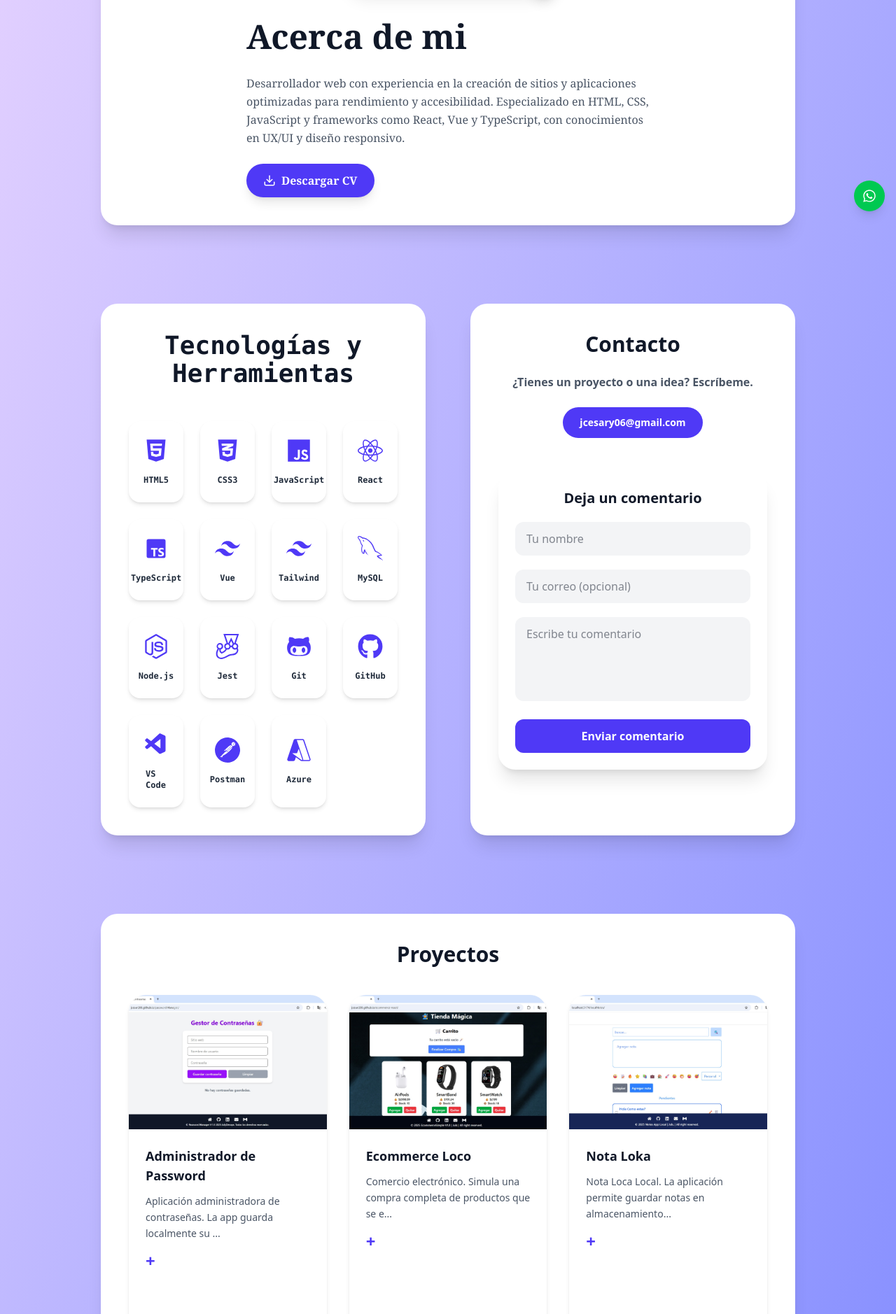
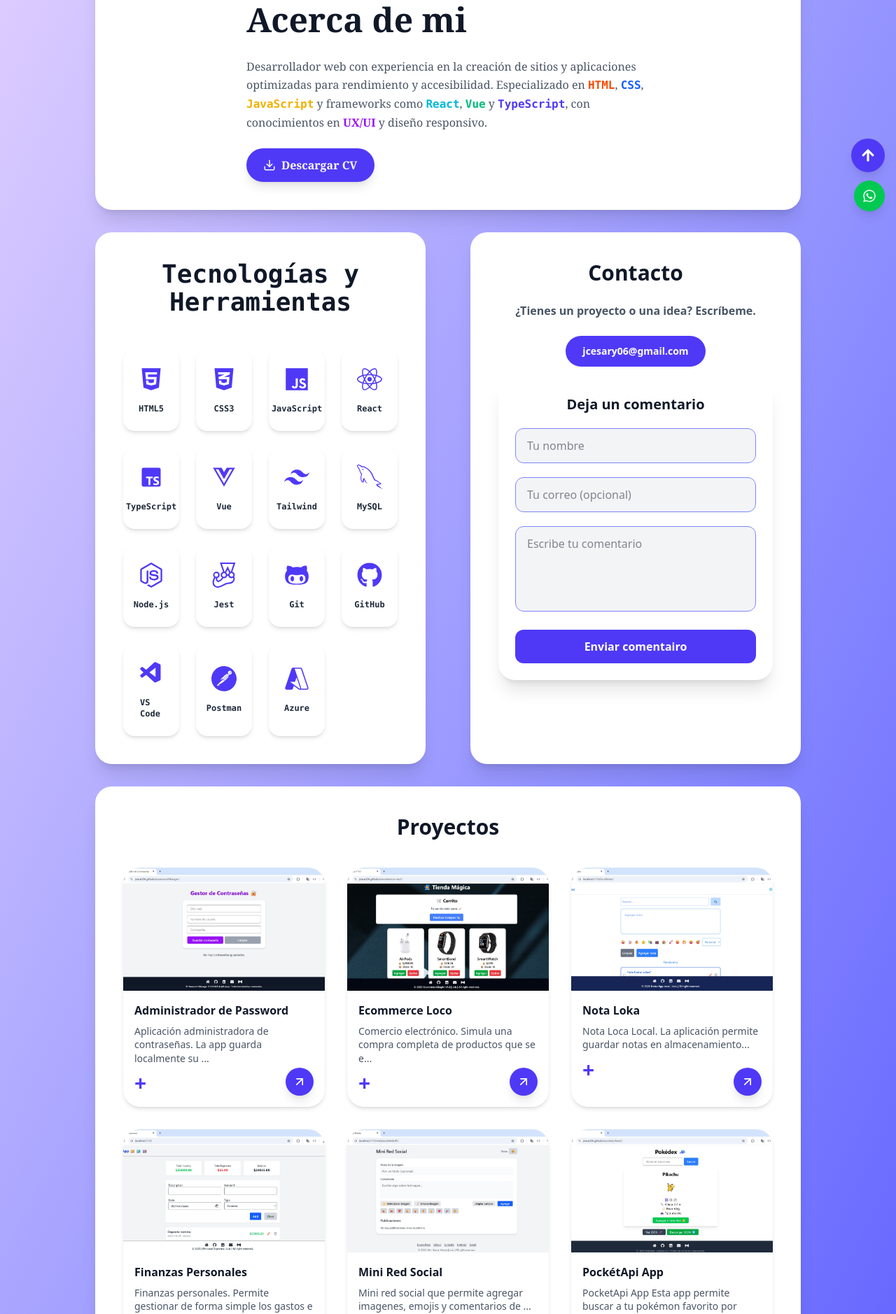
Before and after one commit to JCesar206/myPersonalBlog, a React (Vite) app: page / in a window 1280 px wide. Shown: the part 474-2352 px from the top of the page at 70% size. Built offline with nearby package versions, Linux system fonts and the light colour scheme; the HTML template or start-up script is replaced by a standard one.

Commit message:
Se actualizan componentes UI y se añaden componentes BackToTop

```diff
--- a/src/App.jsx
+++ b/src/App.jsx
@@ -19,7 +19,7 @@ function App() {
   }, [darkMode]);
 
   return (
-    <div className="font-inter bg-gradient-to-br from-purple-200 to-indigo-400">
+    <div className="font-sans text-gray-800 dark:text-gray-200 bg-gradient-to-br from-purple-200 to-indigo-500">
       <div className="flex items-center flex-col dark:bg-black">
 
         <Navbar
@@ -29,9 +29,9 @@ function App() {
           darkMode={darkMode}
         />
 
-        <div className="h-32" />
+        <div className="h-26" />
 
-        <main className="max-w-5xl mx-auto px-4 space-y-28">
+        <main className="max-w-5xl mx-auto px-2 space-y-8">
 
           {/* ABOUT – editorial / serif */}
           <Section id="hero" className="font-serif">
@@ -42,26 +42,26 @@ function App() {
           <div className="grid grid-cols-1 md:grid-cols-2 gap-16">
 
             {/* TECHNOLOGIES – tech / mono */}
-            <Section id="tech" className="font-mono">
+            <Section id="tech" className="font-mono dark:bg-gray-300/70">
               <Technologies language={language} />
             </Section>
 
             {/* CONTACT – clean / sans */}
             <Section id="contact" className="font-sans">
               <Contact language={language}/>
-              <ContactForm/>
+              <ContactForm language={language}/>
             </Section>
 
           </div>
 
           {/* PROJECTS – bold / modern */}
-          <Section id="projects" className="font-sans">
+          <Section id="projects" className="font-sans dark:bg-gray-300/70">
             <Projects language={language} />
           </Section>
 
         </main>
 
-        <div className="mt-32">
+        <div className="mt-10">
           <Footer />
         </div>
 
--- /dev/null
+++ b/src/components/BackToTop.jsx
@@ -0,0 +1,17 @@
+import { FaArrowUp } from "react-icons/fa";
+
+export default function BackToTop() {
+	const handleClick = () => {
+		window.scrollTo({ top: 0, behavior: "smooth" });
+	};
+
+	return (
+		<button
+			onClick={handleClick}
+			aria-label="Back to top"
+			className="fixed bottom-20 right-4 z-50 h-12 w-12 rounded-full bg-indigo-600 text-white flex items-center justify-center shadow-lg hover:bg-indigo-950 transition cursor-pointer"
+		>
+			<FaArrowUp size={20}/>
+		</button>
+	);
+}
--- a/src/components/Card.jsx
+++ b/src/components/Card.jsx
@@ -1,4 +1,5 @@
 import { useState } from "react";
+import { FiArrowUpRight } from "react-icons/fi";
 
 export default function Card({ title, description, image, link, language }) {
   const [expanded, setExpanded] = useState(false);
@@ -6,45 +7,44 @@ export default function Card({ title, description, image, link, language }) {
   const shortText = description[language].slice(0, maxLength) + '...';
 
   return (
-    <article className="group bg-white dark:bg-gray-900 rounded-3xl overflow-hidden shadow-md hover:shadow-2xl transition-all duration-300">
+    <article className="group relative bg-white dark:bg-gray-900 rounded-3xl overflow-hidden shadow-md hover:shadow-2xl transition-all duration-300">
       {/*Image*/}
-      <div className="overflow-hidden">
+      <div className="relative overflow-hidden">
         <img
           src={image}
           alt={title[language]}
-          className="h-48 w-full object-cover transition-transform duration-500 group-hover:scale-110"
+          className="h-44 w-full object-cover transition-transform duration-500 group-hover:scale-110"
         />
       </div>
 
+      {/*Arrow CTA*/}
+      <a
+        href={link}
+        target="_blank"
+        rel="noopener noreferrer"
+        className="absolute bottom-4 right-4 flex items-center justify-center w-10 h-10 rounded-full bg-indigo-600 text-white shadow-lg hover:bg-indigo-950 transition"
+        aria-label="View project"
+      >
+        <FiArrowUpRight size={20}/>
+      </a>
+
       {/*Content*/}
-      <div className="flex flex-col justify-between flex-grow p-6 h-full">
-        <div className="space-y-3">
-          <h3 className="text-lg font-extrabold text-gray-900 dark:text-white">
+        <div className="p-4 space-y-2">
+          <h3 className="text-base font-extrabold text-gray-900 dark:text-white">
             {title[language]}
           </h3>
 
           <p className="text-sm text-gray-600 dark:text-gray-300
-          leading-relaxed">
+          leading-snug">
             {expanded ? description[language] : shortText}
           </p>
 
           <button
             onClick={() => setExpanded(!expanded)}
-            className="text-2xl font-bold text-indigo-600 hover:underline hover:font-extrabold cursor-pointer">
+            className="text-3xl font-bold text-indigo-600 hover:underline hover:font-extrabold hover:text-indigo-950 cursor-pointer">
             {expanded ? "-" : "+"}
           </button>
         </div>
-
-        {/*CTA*/}
-        <a
-          href={link}
-          target="_blank"
-          rel="noopener noreferrer"
-          className="mt-6 inline-flex items-center justify-center rounded-full px-5 py-2 text-sm font-bold bg-indigo-600 text-white hover:bg-indigo-700 transition"
-        >
-          {language === "es" ? "Ver proyecto" : "View project"}
-        </a>
-      </div>
     </article>
   );
 }
--- a/src/components/ContactForm.jsx
+++ b/src/components/ContactForm.jsx
@@ -2,7 +2,32 @@ import { useState, useEffect } from "react";
 
 const STORAGE_KEY = "portfolio-comments";
 
-export default function ContactForm() {
+const texts = {
+  es: {
+    title: "Deja un comentario",
+    name: "Tu nombre",
+    email: "Tu correo (opcional)",
+    message: "Escribe tu comentario",
+    sending: "Guardando...",
+    sent: "Comentario guardadado ✔",
+    submit: "Enviar comentairo",
+    comments: "Comentarios",
+  },
+  en: {
+    title: "Leave a coment",
+    name: "Your name",
+    email: "Your email (optional)",
+    message: "Write your comment",
+    sending: "Saving...",
+    sent: "Comment saved ✔",
+    submit: "Send comment",
+    comments: "Comments",
+  },
+};
+
+export default function ContactForm({ language = "es" }) {
+  const t = texts[language];
+
   const [form, setForm] = useState({
     name: "",
     email: "",
@@ -45,40 +70,40 @@ export default function ContactForm() {
   };
 
   return (
-    <div className="mt-12 space-y-10">
+    <section className="relative mt-4 space-y-10">
       {/*Form*/}
       <form
         onSubmit={handleSubmit}
         className="rounded-3xl bg-white dark:bg-gray-900 shadow-xl p-6 space-y-5">
           <h3 className="text-xl font-extrabold text-gray-900 dark:text-white text-center">
-            Deja un comentario
+            {t.title}
           </h3>
 
           <input
             type="text"
             name="name"
-            placeholder="Tu nombre"
+            placeholder={t.name}
             value={form.name}
             onChange={handleChange}
             required
-            className="w-full rounded-xl px-4 py-3 bg-gray-100 dark:bg-gray-800 text-gray-900 dark:text-white focus:outline focus:ring-2 focus:ring-indigo-500"
+            className="w-full rounded-xl border-1 border-indigo-400 px-4 py-3 bg-gray-100 dark:bg-gray-800 text-gray-900 dark:text-white focus:outline focus:ring-2 focus:ring-indigo-500"
           />
           <input
             type="email"
             name="email"
-            placeholder="Tu correo (opcional)"
+            placeholder={t.email}
             value={form.email}
             onChange={handleChange}
-            className="w-full rounded-xl px-4 py-3 bg-gray-100 dark:bg-gray-800 text-gray-900 dark:text-white focus:outline-none focus:ring-2 focus:ring-indigo-500"
+            className="w-full rounded-xl border-1 border-indigo-400 px-4 py-3 bg-gray-100 dark:bg-gray-800 text-gray-900 dark:text-white focus:outline-none focus:ring-2 focus:ring-indigo-500"
           />
           <textarea
             name="message"
-            placeholder="Escribe tu comentario"
+            placeholder={t.message}
             rows="4"
             value={form.message}
             onChange={handleChange}
             required
-            className="w-full rounded-xl px-4 py-3 bg-gray-100 dark:bg-gray-800 text-gray-900 dark:text-white resize-none focus:outline-none focus:ring-2 focus:ring-indigo-500"
+            className="w-full rounded-xl border-1 border-indigo-400 px-4 py-3 bg-gray-100 dark:bg-gray-800 text-gray-900 dark:text-white resize-none focus:outline-none focus:ring-2 focus:ring-indigo-500"
           />
 
           <button
@@ -86,7 +111,7 @@ export default function ContactForm() {
             disabled={status === "sending"}
             className="w-full rounded-xl bg-indigo-600 text-white font-bold py-3 hover:bg-indigo-700 transition disabled:opacity-60 cursor-pointer"
           >
-            {status === "sending" ? "Guardando..." : status === "sent" ? "Comentario guardado ✔" : "Enviar comentario"}
+            {status === "sending" ? t.sending : status === "sent" ? t.sent : t.submit}
           </button>
         </form>
 
@@ -94,7 +119,7 @@ export default function ContactForm() {
         {comments.length > 0 && (
           <div className="space-y-4">
             <h4 className="text-lg font-bold text-gray-900 dark:text-white">
-              Comentarios
+              {t.comments}
             </h4>
 
             {comments.map((c, i) => (
@@ -111,7 +136,7 @@ export default function ContactForm() {
               </div>
             ))}
           </div>
-      )}
-    </div>
+        )}
+    </section>
   );
 }
--- a/src/components/DownloadCV.jsx
+++ b/src/components/DownloadCV.jsx
@@ -1,14 +1,28 @@
 import { FiDownload } from "react-icons/fi";
+const texts = {
+	es: {
+		download: "Descargar CV",
+	},
+	en: {
+		download: "Download CV",
+	},
+};
 
-export default function DownloadCV() {
+export default function DownloadCV({ compact = false, language = "es" }) {
+	const t = texts[language];
+
 	return (
 		<a
 			href="/cvJulioCesarYanezMEnglish.pdf"
+			download
 			target="_blank"
 			rel="noopener noreferrer"
-			className="inline-flex items-center text-center gap-2 rounded-full bg-indigo-600 text-white px-6 py-3 font-bold shadow-lg hover:bg-indigo-700 transition">
+			className={`inline-flex items-center gap-2 font-bold transition
+				${compact ? "text-indigo-600 hover:text-indigo-800" :
+					"rounded-full bg-indigo-600 text-white px-6 py-3 shadow-lg hover:bg-indigo-700"
+				}`}>
 				<FiDownload size={18}/>
-				Descargar CV
+				{!compact && t.download}
 			</a>
 	);
 }
--- a/src/components/Footer.jsx
+++ b/src/components/Footer.jsx
@@ -4,7 +4,7 @@ import { SiGmail } from "react-icons/si";
 const Footer = () => {
 
 	return (
-	<footer className="w-full px-4 py-6">
+	<footer className="w-full px-4 py-4">
 	  <div className="w-full bg-white/80 dark:bg-gray-900/80 backdrop-blur-xl shadow-md rounded-full">
     	<div className="max-w-9xl mx-auto px-4 py-8 flex flex-col items-center gap-6">
 					{/*Social icons*/}
@@ -36,8 +36,7 @@ const Footer = () => {
         </a>
 			</div>
 			{/*Copyright*/}
-			<p className="text-sm text-gray-500 dark:text-gray-400 text-center font-bold">&copy; {new Date().getFullYear()} My Personal Blog. | Juls. |
-				All right reserved.</p>
+			<p className="text-sm text-gray-500 dark:text-gray-400 text-center font-bold">&copy; {new Date().getFullYear()} My Personal Blog. | Juls. | All right reserved.</p>
 			</div>
 		</div>
 		</footer>
--- a/src/components/Hero.jsx
+++ b/src/components/Hero.jsx
@@ -1,16 +1,35 @@
 import DowloadCV from "./DownloadCV";
+
+const techStyles = {
+	HTML: "font-mono font-bold text-orange-600",
+	CSS: "font-mono font-bold text-blue-600",
+	JavaScript: "font-mono font-bold text-yellow-500",
+	React: "font-mono font-bold text-cyan-500",
+	Vue: "font-mono font-bold text-emerald-500",
+	TypeScript: "font-mono font-bold text-indigo-600",
+	"UX/UI": "font-semibold text-purple-600",
+};
 
 export default function Hero({ language }) {
 	const title = language === "es" ? "Acerca de mi" : "About me";
 	const text = {
-		es: "Desarrollador web con experiencia en la creación de sitios y aplicaciones optimizadas para rendimiento y accesibilidad. Especializado en HTML, CSS, JavaScript y frameworks como React, Vue y TypeScript, con conocimientos en UX/UI y diseño responsivo.",
-		en: "Web developer with experience creating websites and applications optimized for performance and accessibility. Specialized in HTML, CSS, JavaScript, and frameworks such as React, Vue, and TypeScript, with knowledge of UX/UI and responsive design."
-	};
-
-	const cta = {
-		es: { primary: "Sobre mí", secondary: "Descargar CV"},
-		en: { primary: "About me", secondary: "Download CV"},
-	};
+  es: [
+    "Desarrollador web con experiencia en la creación de sitios y aplicaciones optimizadas para rendimiento y accesibilidad. Especializado en ",
+    "HTML",", ","CSS",", ","JavaScript",
+    " y frameworks como ",
+    "React",", ","Vue"," y ","TypeScript",
+    ", con conocimientos en ","UX/UI",
+    " y diseño responsivo.",
+  ],
+  en: [
+    "Web developer with experience creating websites and applications optimized for performance and accessibility. Specialized in ",
+    "HTML",", ","CSS",", ","JavaScript",
+    " and frameworks such as ",
+    "React",", ","Vue"," and ","TypeScript",
+    ", with knowledge of ","UX/UI",
+    " and responsive design.",
+  ],
+};
 
 	return (
 		<section
@@ -37,12 +56,16 @@ export default function Hero({ language }) {
 				</h1>
 
 				<p className="text-gray-600 dark:text-gray-800 leading-relaxed max-w-xl mx-auto md:mx-0">
-					{text[language]}
+					{text[language].map((part, i) => (
+						<span key={i} className={techStyles[part] || ""}>
+							{part}
+						</span>
+					))}
 				</p>
 
 				{/*CTA*/}
 				<div className="flex flex-col sm:flex-row gap-4 justify-center md:justify-start">
-					<DowloadCV/>
+					<DowloadCV language={language}/>
 				</div>
 			</div>
 		</section>
--- a/src/components/Navbar.jsx
+++ b/src/components/Navbar.jsx
@@ -45,8 +45,8 @@ useEffect(() => {
         </span>
 
         {/*Desktop Links*/}
-        <div className="hidden md:flex items-center gap-8 text-sm">
-          {["hero","tech","projects","contact","download"].map((key) => (
+        <div className="font-mono font-semibold hidden md:flex items-center gap-8 text-1xl">
+          {["hero","tech","projects","contact"].map((key) => (
             <a
               key={key}
               href={`#${key === "tech" ? "technologies" : key}`} className="font-medium text-gray-700 dark:text-gray-200 hover:bg-indigo-800 hover:text-white px-4 py-3 rounded-full transition">
@@ -85,7 +85,7 @@ useEffect(() => {
     {open && (
       <div className="fixed inset-0 z-40 bg-black/40 backdrop-blur-sm md:hidden">
         <div className="absolute top-24 left-1/2 -translate-x-1/2 w-[90%] bg-white dark:bg-gray-900 dark:text-white rounded-3xl shadow-2xl p-6 flex flex-col gap-5 text-center text-1xl">
-          {["hero","technologies","projects","contact","download"].map((id) => (
+          {["hero","technologies","projects","contact"].map((id) => (
             <a
               key={id}
               href={`#${id}`}
--- a/src/components/Projects.jsx
+++ b/src/components/Projects.jsx
@@ -1,7 +1,5 @@
-{/*el usuario puede colocar el sitio, usuario y contraseña. the user can enter the site, username and password and.*/}
-{/*que permite sumar articulos al carrito, suma la cantidad total y descuenta los articulos del stock o los devuelve segun sea el caso.  that allows you to add items to your cart, add up the total amount, and deduct items from stock or return them as appropriate. */}
-
 import Card from "../components/Card";
+import BackToTop from "./BackToTop";
 
 export default function Projects({ language }) {
 	const title = language === "es" ? "Proyectos" : "Projects";
@@ -66,6 +64,18 @@ export default function Projects({ language }) {
 		},
 		link: "https://jcesar206.github.io/miniSocialMediaTS/",
 	},
+	{
+	title: {
+		es: "PockétApi App",
+		en: "PocketApi App",
+	},
+	image: "./pocketApi01.jpg",
+	description: {
+		es: "PocketApi App Esta app permite buscar a tu pokémon favorito por nombre o número de identificador mostrando sus caracteristicas y hábilidades. Un pequeño viaje a la nostalgia.",
+		en: "PocketApi App This app lets you search for your favorite Pokémon by name or ID number, displaying its characteristics and abilities. A little trip down memory lane."
+	},
+		link: "https://jcesar206.github.io/pokeApiReact/",
+	},
 	];
 
 
@@ -80,6 +90,7 @@ export default function Projects({ language }) {
 					<Card key={p.title.es} {...p} language={language} />
 				))}
 				</div>
+				<BackToTop/>
 		</section>
 	);
 }
--- a/src/components/Technologies.jsx
+++ b/src/components/Technologies.jsx
@@ -1,4 +1,4 @@
-import { FaHtml5, FaCss3Alt, FaJs, FaReact, FaNodeJs, FaGithubAlt, FaGithub } from "react-icons/fa";
+import { FaHtml5, FaCss3Alt, FaJs, FaReact, FaNodeJs, FaGithubAlt, FaGithub, FaVuejs } from "react-icons/fa";
 import { SiTailwindcss, SiTypescript, SiJest, SiPostman } from "react-icons/si";
 import { BiLogoTypescript } from "react-icons/bi";
 import { GrMysql } from "react-icons/gr";
@@ -12,7 +12,7 @@ const techs = [
   { name: "JavaScript", icon: FaJs },
   { name: "React", icon: FaReact },
   { name: "TypeScript", icon: BiLogoTypescript },
-  { name: "Vue", icon: SiTailwindcss },
+  { name: "Vue", icon: FaVuejs },
   { name: "Tailwind", icon: SiTailwindcss },
   { name: "MySQL", icon: GrMysql },
   { name: "Node.js", icon: FaNodeJs },
```
Also changed, not shown: public/pocketApi01.jpg (added).
